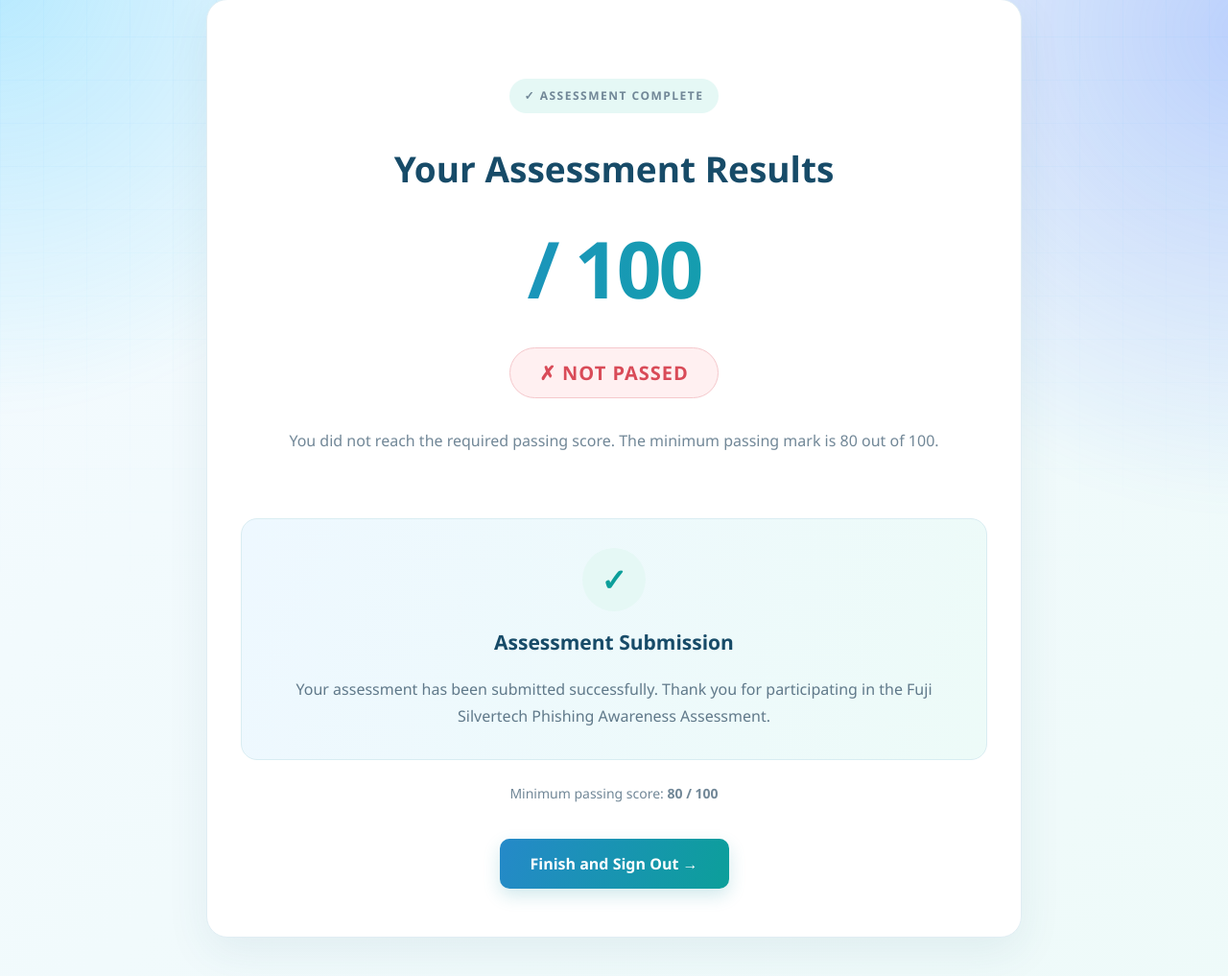
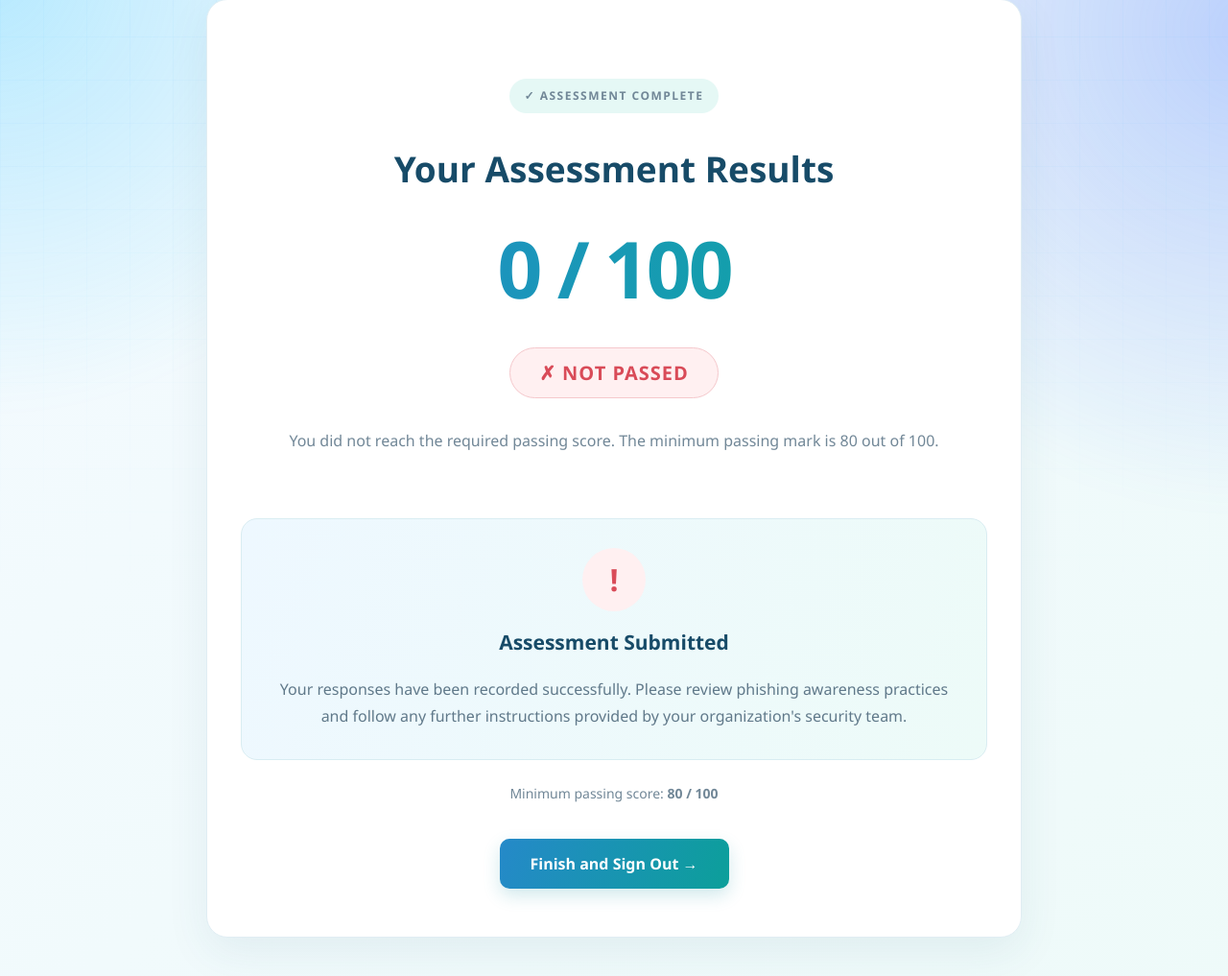
Before and after one commit to akshaykorukonda/fuji-phishing-awareness, a Flask app: template templates/result.html in a window 1280 px wide. Shown: the part 142-1159 px from the top of the page at 96% size. Run offline with Flask 3, Linux system fonts and the light colour scheme; the template is opened without the code that fills it, so the values that code supplies are empty.

Commit message:
Enhance result page with detailed feedback
Updated assessment result display and messaging.

```diff
--- a/templates/result.html
+++ b/templates/result.html
@@ -148,6 +148,11 @@
             font-weight: 800;
         }
 
+        .completion-icon.failed-icon {
+            background: #fff0f1;
+            color: #d94b58;
+        }
+
         .passing-info {
             text-align: center;
             color: var(--muted);
@@ -212,7 +217,9 @@
 <body>
 
 <header>
-    <img src="/static/img/fuji-logo.png" alt="Fuji Silvertech">
+    <img src="/static/img/fuji-logo.png"
+         alt="Fuji Silvertech"
+         onerror="this.style.display='none'">
 </header>
 
 <main class="card">
@@ -223,7 +230,7 @@
 
         <h1>Your Assessment Results</h1>
 
-        <div class="score">{{ r.score }} / 100</div>
+        <div class="score">{{ "%.0f"|format(r.score|float) }} / 100</div>
 
         {% if r.score|float >= 80 %}
 
@@ -233,7 +240,7 @@
 
             <p>
                 Congratulations! You have successfully passed
-                the phishing awareness assessment.
+                the Fuji Silvertech Phishing Awareness Assessment.
             </p>
 
         {% else %}
@@ -253,15 +260,32 @@
 
     <div class="result-summary">
 
-        <div class="completion-icon">✓</div>
+        {% if r.score|float >= 80 %}
 
-        <h3>Assessment Submission</h3>
+            <div class="completion-icon">✓</div>
 
-        <p>
-            Your assessment has been submitted successfully.
-            Thank you for participating in the Fuji Silvertech
-            Phishing Awareness Assessment.
-        </p>
+            <h3>Well Done!</h3>
+
+            <p>
+                Your assessment has been submitted successfully.
+                You have demonstrated the required level of phishing
+                awareness. Thank you for participating.
+            </p>
+
+        {% else %}
+
+            <div class="completion-icon failed-icon">!</div>
+
+            <h3>Assessment Submitted</h3>
+
+            <p>
+                Your responses have been recorded successfully.
+                Please review phishing awareness practices and
+                follow any further instructions provided by your
+                organization's security team.
+            </p>
+
+        {% endif %}
 
     </div>
 
```
